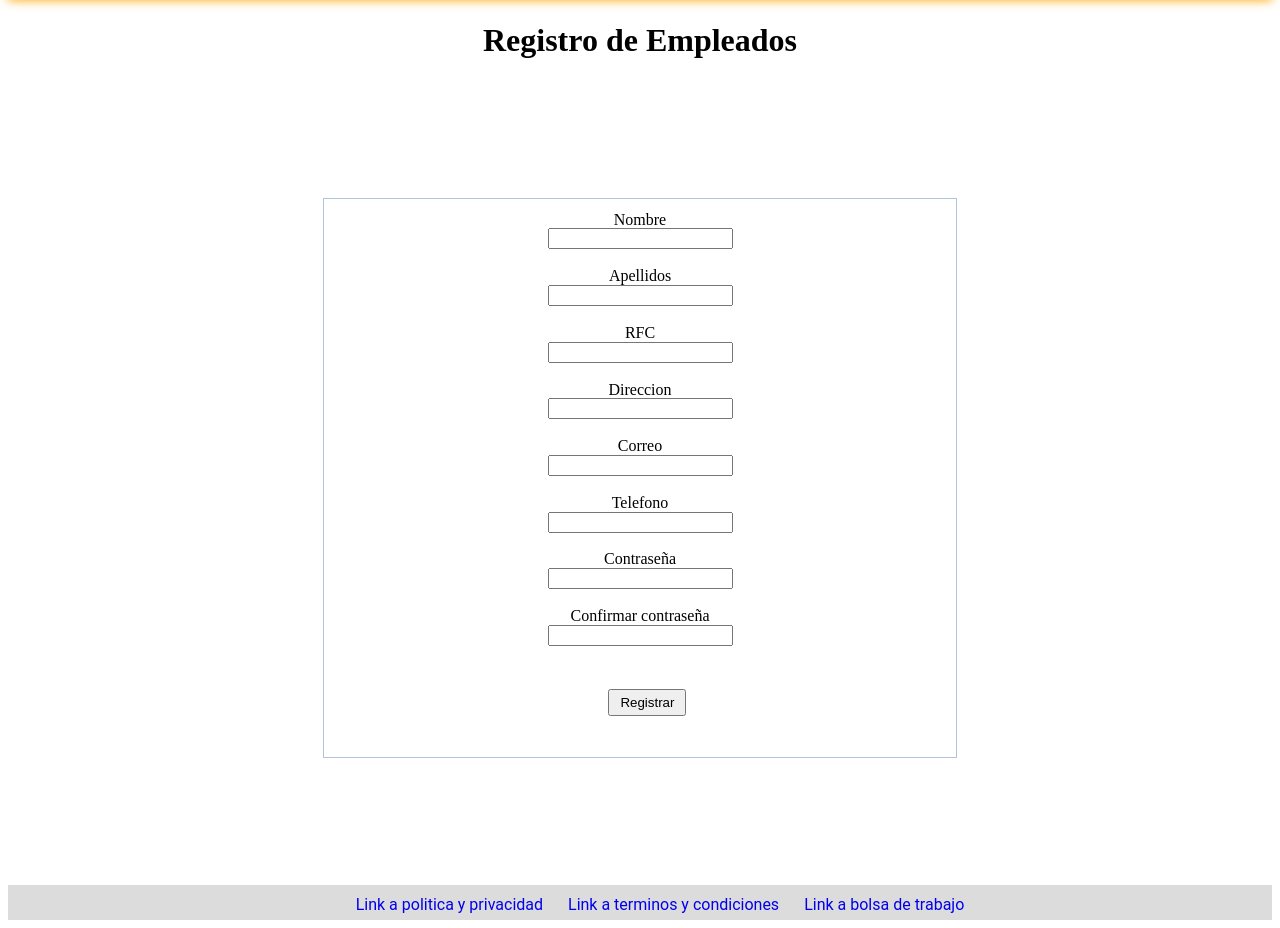
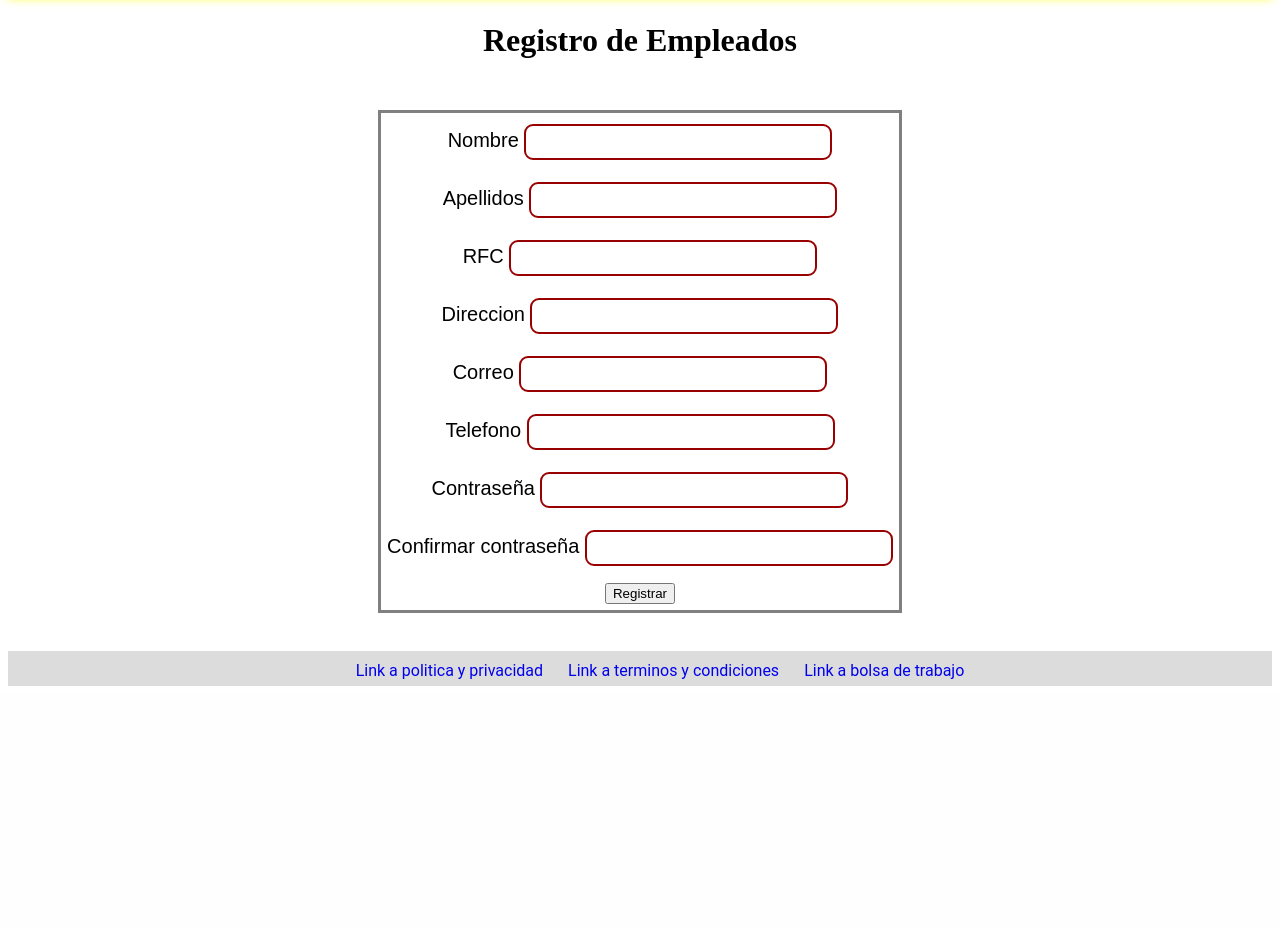
Before and after one commit to jav51/Materiales-GRAMA, a PHP site: page /formulario.html in a window 1280 px wide. Shown: the part 120-1048 px from the top of the page. After the commit the page ends 806 px from the top, so only its background shows below. Run offline with PHP 8.4, Linux system fonts and the light colour scheme.

Commit message:
Complementos al formulario de registro de empleados

```diff
--- a/formulario.html
+++ b/formulario.html
@@ -34,66 +34,98 @@
     </header>
       <h1 class="regEmpleados">Registro de Empleados</h1>
 
+<div>
 
-
-
-
-          <form class="formulario" action="formulario.html" method="post">
-
-            <div class="regEmpleados">
+    <form action="formulario.html" method="post">
+      <table class="formularyTable horicenter">
+        <caption></caption>
+        <thead></thead>
+        <tbody>
+            <tr>
+              <td>
+            <div class="TextoFormulario">
             <label for="nombre">Nombre</label>
-            <input id="nombre" type="text" name="Nombre"/>
+            <input id="nombre" type="text" name="Nombre" class="styleName"/>
             </div>
-
-          <div class="regEmpleados">
+              </td>
+            </tr>
+            <tr>
+              <td>
+          <div class="TextoFormulario">
           <label for="apellidos">Apellidos</label>
-          <input id="apellidos" type="text" name="Apellidos"/>
+          <input id="apellidos" type="text" name="Apellidos" class="styleName"/>
         </div>
-
-        <div class="regEmpleados">
+            </td>
+          </tr>
+          <tr>
+            <td>
+        <div class="TextoFormulario">
 
           <label for="rfc">RFC</label>
-          <input id="rcf" type="text" name="RFC"/>
+          <input id="rcf" type="text" name="RFC" class="styleName"/>
         </div>
+          </td>
+        </tr>
+        <tr>
+          <td>
+        <div class="TextoFormulario">
+        <label for="direccion">Direccion</label>
+        <input id="direccion" type="text" name="Direccion" class="styleName"/>
+      </div>
+          </td>
+        </tr>
+        <tr>
+          <td>
 
-        <div class="regEmpleados">
-        <label for="direccion">Direccion</label>
-        <input id="direccion" type="text" name="Direccion"/>
-      </div>
-
-
-
-          <div class="regEmpleados">
+          <div class="TextoFormulario">
 
             <label for="mail">Correo</label>
-            <input id="mail" type="email" name="Correo" />
+            <input id="mail" type="email" name="Correo"  class="styleName"/>
           </div>
-
-          <div class="regEmpleados">
+          </td>
+        </tr>
+        <tr>
+          <td>
+          <div class="TextoFormulario">
 
 
             <label for="telefono">Telefono</label>
-            <input id="telefono"type="phone" name="Telefono" />
+            <input id="telefono"type="phone" name="Telefono" class="styleName" />
           </div>
-
-          <div class="regEmpleados">
+          </td>
+        </tr>
+        <tr>
+          <td>
+          <div class="TextoFormulario">
 
             <label for="pass">Contraseña</label>
-            <input id="pass" type="password" name="Contraseña" pattern="" />
+            <input id="pass" type="password" name="Contraseña" pattern="" class="styleName" />
           </div>
-          <div class="regEmpleados">
+          </td>
+        </tr>
+
+        <tr>
+          <td>
+          <div class="TextoFormulario">
 
             <label class="Cpass" for="Cpass">Confirmar contraseña</label>
-            <input id="Cpass" type="password" name="Confirmar" pattern="" />
+            <input id="Cpass" type="password" name="Confirmar" pattern="" class="styleName" />
           </div>
+          </td>
+        </tr>
 
-
-
+        <tr>
+          <td>
           <div>
             <button type="submit" >Registrar</button>
           </div>
+          </td>
+        </tr>
+        </tbody>
 
         </form>
+      </table>
+      </div>
 
 
         <footer class="flexdad linkbar ">
--- a/styles.css
+++ b/styles.css
@@ -80,7 +80,7 @@ th, td{
 
 .horicenter{
   display: table;
-  margin: 0 auto;
+  margin: 3% auto;
 }
 
 .filtros{
@@ -155,7 +155,7 @@ th, td{
   left: 0px;
   min-height: 100px;
   margin-bottom: 20px;
-  box-shadow: 0px 8px 10px -8px orange;
+  box-shadow: 0px 5px 10px -8px yellow;
 }
 .navmenu li {
     float: left;
@@ -275,12 +275,6 @@ th, td{
 .formulario label.Cpass{
     padding: 1.5% 10%;
   }
-
-.horicenter{
-  display: table;
-  margin: 0 auto;
-}
-
 
 .imgTabla{
   max-width: 60%;
@@ -495,12 +489,6 @@ border-radius: 7px;
   font-family: sans-serif;
 }
 
-.flexdad{
-  display: flex;
-  max-width: 100%;
-  padding: 10px, 5px;
-}
-
 .middlebar{
   height: 55px;
   background: #ACFA58;
@@ -540,18 +528,16 @@ border-radius: 7px;
 }
 
 .TextoFormulario{
+  padding: 5px;
   font-family: sans-serif;
   font-size: 20px;
 }
 
 .formularyTable{
-  position: absolute;
-  top: 25%;
-  left: 25%;
   border-spacing: 40px;
   border-style: solid;
   border-radius: 9px;
-  background-color: inherit;;
+  background-color: inherit;
 }
 
 .styleTextArea{
```
